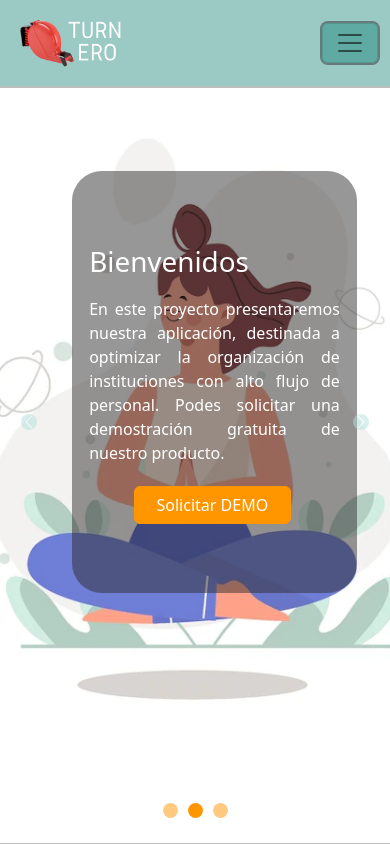
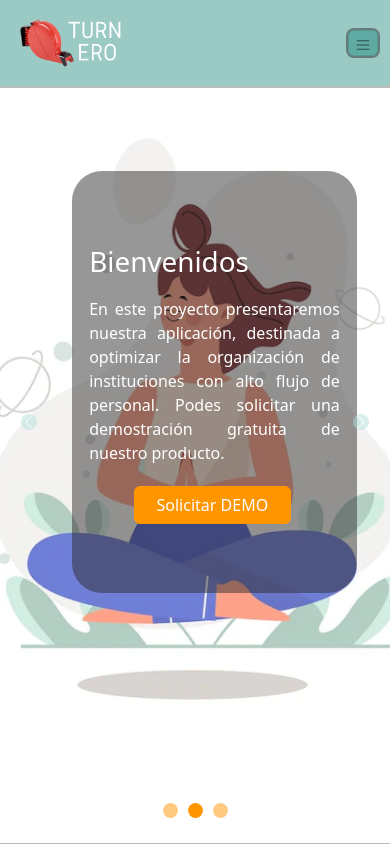
Before and after one commit to cdoller/turnero-front, a React (Create React App) app: page / in a window 390 px wide. Shown: the top 844 px of the page. Built offline with nearby package versions, Linux system fonts and the light colour scheme.

Commit message:
hice la nav pequeña en el mediaquery de 420, quedo responsive

```diff
--- a/src/assets/css/Carrousel.css
+++ b/src/assets/css/Carrousel.css
@@ -44,11 +44,6 @@
   .styleCarrousel {
     width: 100vw;
     height: 50vh;
-    /*
-    .carousel-indicators button{
-        width: 1rem;
-        height: 1rem;
-    }*/
   }
   .styleCarrousel .carousel-control-next-icon, .styleCarrousel .carousel-control-prev-icon {
     width: 1rem;
--- a/src/assets/css/Welcome.css
+++ b/src/assets/css/Welcome.css
@@ -78,4 +78,8 @@
   .container-style-welcome .button-welcome {
     margin-left: 50px;
   }
+  .styleCarrousel .carosuel-indicators button {
+    width: 1rem;
+    height: 1rem;
+  }
 }
--- a/src/assets/css/navbarBootstrap.css
+++ b/src/assets/css/navbarBootstrap.css
@@ -2,6 +2,10 @@
   background-color: rgba(0, 121, 107, 0.3921568627);
   border-bottom: 2px #BDBDBD solid;
   width: 100vw;
+}
+.navbar-inicio .Paste {
+  position: fixed;
+  top: 0;
 }
 .navbar-inicio .contenedor-navbar {
   width: 100%;
@@ -33,3 +37,18 @@
 .navbar-inicio .hamburguesa-nav:active {
   background-color: rgba(44, 43, 43, 0.487);
 }
+
+@media screen and (max-width: 425px) {
+  a.button-navbar.nav-link {
+    font-size: 10px;
+    text-align: right;
+    padding: 1px 10px;
+  }
+  button.hamburguesa-nav.navbar-toggler {
+    padding: 2px 6px;
+  }
+  span.navbar-toggler-icon {
+    width: 1rem;
+    height: 1rem;
+  }
+}
--- a/src/assets/sass/Welcome.scss
+++ b/src/assets/sass/Welcome.scss
@@ -90,5 +90,9 @@
     .button-welcome{
         margin-left: 50px;
     }
+    }
+.styleCarrousel .carosuel-indicators button{
+    width: 1rem;
+    height: 1rem;
 }
 }
--- a/src/assets/sass/navbarBootstrap.scss
+++ b/src/assets/sass/navbarBootstrap.scss
@@ -4,6 +4,10 @@
     background-color: $dark-primary-color-shadow;
     border-bottom: 2px $divider-color solid ;
     width: 100vw;
+    .Paste{
+        position: fixed;
+        top: 0;
+    }
     .contenedor-navbar{
     width: 100%;
     display: flex;
@@ -38,3 +42,22 @@
 }
 
 }
+
+
+@media screen and (max-width: 425px){
+
+    a.button-navbar.nav-link{
+        font-size: 10px;
+        text-align: right;
+        padding: 1px 10px;
+    }
+    button.hamburguesa-nav.navbar-toggler{
+        padding: 2px 6px;
+
+    }
+    span.navbar-toggler-icon{
+        width: 1rem;
+        height: 1rem;
+    }
+
+}
--- a/src/components/NavbarBootstrap.js
+++ b/src/components/NavbarBootstrap.js
@@ -9,7 +9,7 @@ const NavBar = () => {
     return(
         <>
 
-            <Navbar className="navbar-inicio position-absolute zindex-toast" fixed="top" sticky="top" expand="lg">
+            <Navbar className="navbar-inicio position-absolute zindex-toast Paste" fixed="top" sticky="top" expand="lg">
             <Container>
                 <Navbar.Brand href="#home">
                 <img src={imgTurnero}
```
Also changed, not shown: src/assets/sass/Carrousel.scss (+2 -6 lines).
